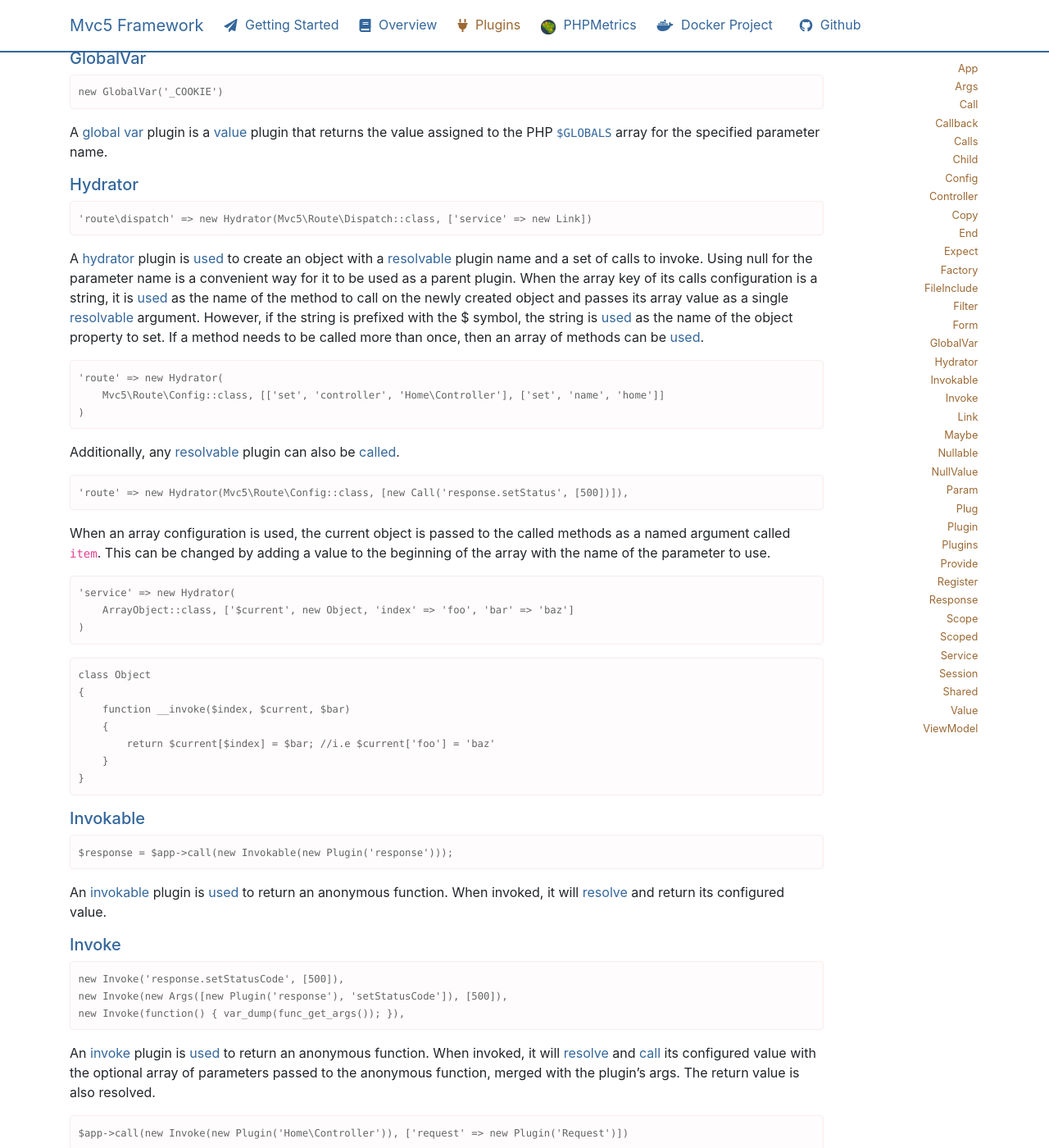
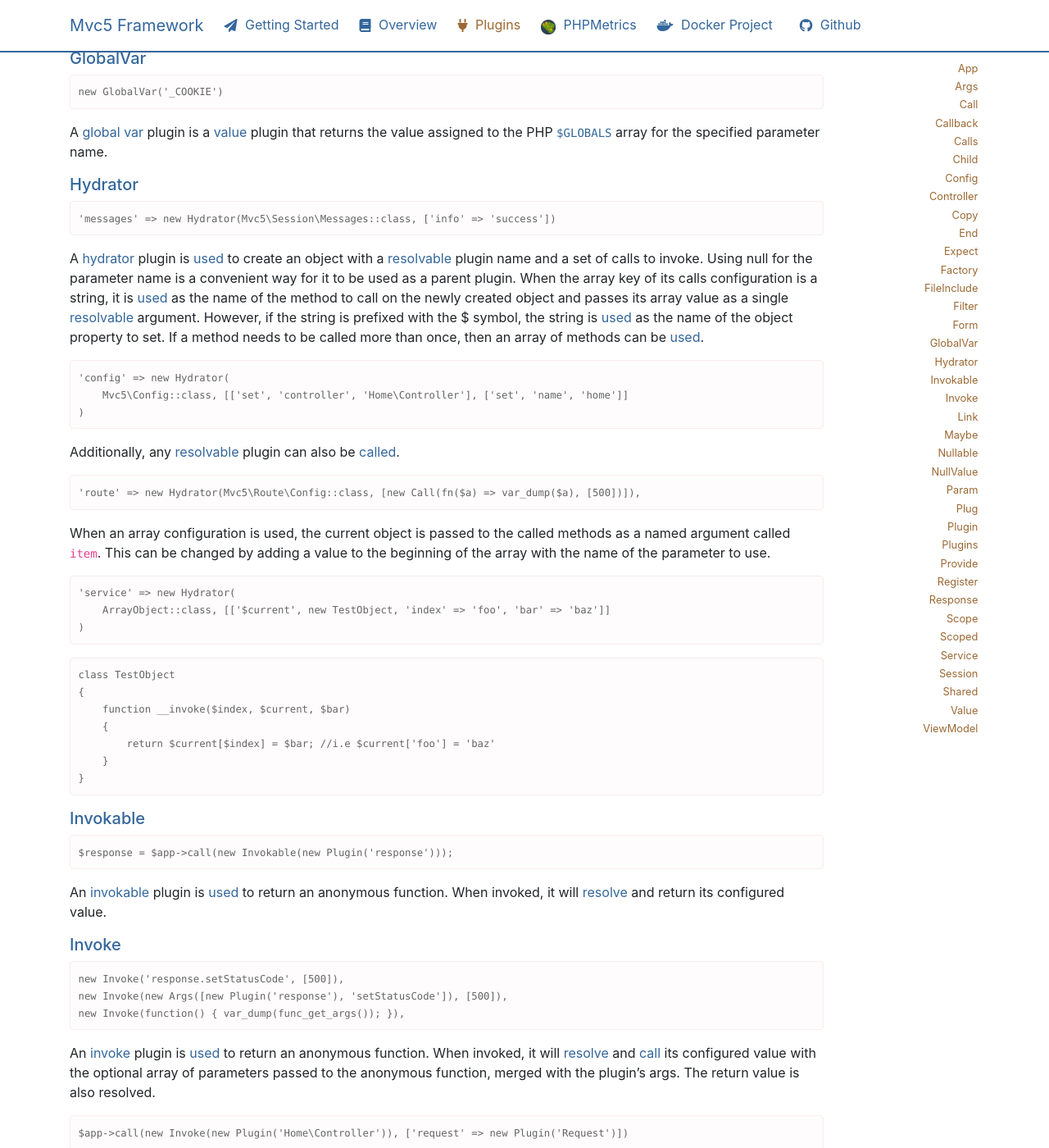
Before and after one commit to mvc5/mvc5.github.io, a Jekyll site: the page built from plugins/index.md, in a window 1280 px wide and 1400 px high, scrolled down 2882 px. Shown: the whole window at 82% size. Built offline with Jekyll 4.4.1, drawn with Linux system fonts in a browser that asks for light colours; nearby versions of some CDN libraries; some of the changed text lies outside the part shown.

Commit message:
plugin calls configuration

````diff
--- a/plugins/index.md
+++ b/plugins/index.md
@@ -104,26 +104,26 @@
 A [global var](https://github.com/mvc5/mvc5/blob/master/src/Plugin/GlobalVar.php) plugin is a [value](#value) plugin that returns the value assigned to the PHP [<code>$GLOBALS</code>](http://php.net/manual/en/reserved.variables.globals.php) array for the specified parameter name.
 ##### [Hydrator](https://github.com/mvc5/mvc5/blob/master/src/Plugin/Hydrator.php)
 ```php
-'route\dispatch' => new Hydrator(Mvc5\Route\Dispatch::class, ['service' => new Link])
+'messages' => new Hydrator(Mvc5\Session\Messages::class, ['info' => 'success'])
 ```
 A [hydrator](https://github.com/mvc5/mvc5/blob/master/src/Plugin/Hydrator.php) plugin is [used](https://github.com/mvc5/mvc5/blob/master/src/Resolver/Resolver.php#L201) to create an object with a [resolvable](https://github.com/mvc5/mvc5/blob/master/src/Resolvable.php) plugin name and a set of calls to invoke. Using null for the parameter name is a convenient way for it to be used as a parent plugin. When the array key of its calls configuration is a string, it is [used](https://github.com/mvc5/mvc5/blob/master/src/Resolver/Resolver.php#L305) as the name of the method to call on the newly created object and passes its array value as a single [resolvable](https://github.com/mvc5/mvc5/blob/master/src/Resolvable.php) argument. However, if the string is prefixed with the $ symbol, the string is [used](https://github.com/mvc5/mvc5/blob/master/src/Resolver/Resolver.php#L292) as the name of the object property to set. If a method needs to be called more than once, then an array of methods can be [used](https://github.com/mvc5/mvc5/blob/master/src/Resolver/Resolver.php#L309).
 ```php
-'route' => new Hydrator(
-    Mvc5\Route\Config::class, [['set', 'controller', 'Home\Controller'], ['set', 'name', 'home']]
+'config' => new Hydrator(
+    Mvc5\Config::class, [['set', 'controller', 'Home\Controller'], ['set', 'name', 'home']]
 )
 ```
 Additionally, any [resolvable](https://github.com/mvc5/mvc5/blob/master/src/Resolvable.php) plugin can also be [called](https://github.com/mvc5/mvc5/blob/master/src/Resolver/Resolver.php#L326).
 ```php
-'route' => new Hydrator(Mvc5\Route\Config::class, [new Call('response.setStatus', [500])]),
+'route' => new Hydrator(Mvc5\Route\Config::class, [new Call(fn($a) => var_dump($a), [500])]),
 ```
 When an array configuration is used, the current object is passed to the called methods as a named argument called <code>item</code>. This can be changed by adding a value to the beginning of the array with the name of the parameter to use.
 ```php
 'service' => new Hydrator(
-    ArrayObject::class, ['$current', new Object, 'index' => 'foo', 'bar' => 'baz']
+    ArrayObject::class, [['$current', new TestObject, 'index' => 'foo', 'bar' => 'baz']]
 )
 ```
 ```php
-class Object
+class TestObject
 {
     function __invoke($index, $current, $bar)
     {
@@ -196,7 +196,7 @@
 A [plug](https://github.com/mvc5/mvc5/blob/master/src/Plugin/Plug.php) is [used](https://github.com/mvc5/mvc5/blob/master/src/Resolver/Resolver.php#L233) to return the value of another plugin configuration.
 ##### [Plugin](https://github.com/mvc5/mvc5/blob/master/src/Plugin/Plugin.php)
 ```php
-'router' => new Plugin(Mvc5\Route\Router:class, [new Param('routes')], ['service' => new Link])
+'config' => new Plugin(Mvc5\Config::class, [['a' => '1']], [['set', 'b', '2'], ['set', 'c', '3']])
 ```
 A [plugin](https://github.com/mvc5/mvc5/blob/master/src/Plugin/Plugin.php) is [used](https://github.com/mvc5/mvc5/blob/master/src/Resolver/Resolver.php#L201) to instantiate a class object.  It requires the name of a [resolvable](https://github.com/mvc5/mvc5/blob/master/src/Resolvable.php) plugin and optionally, its constructor arguments and a set of calls to invoke. See the [hydrator](#hydrator) plugin for details on how to specify the calls to invoke.
 ##### [Plugins](https://github.com/mvc5/mvc5/blob/master/src/Plugin/Plugins.php)
````
